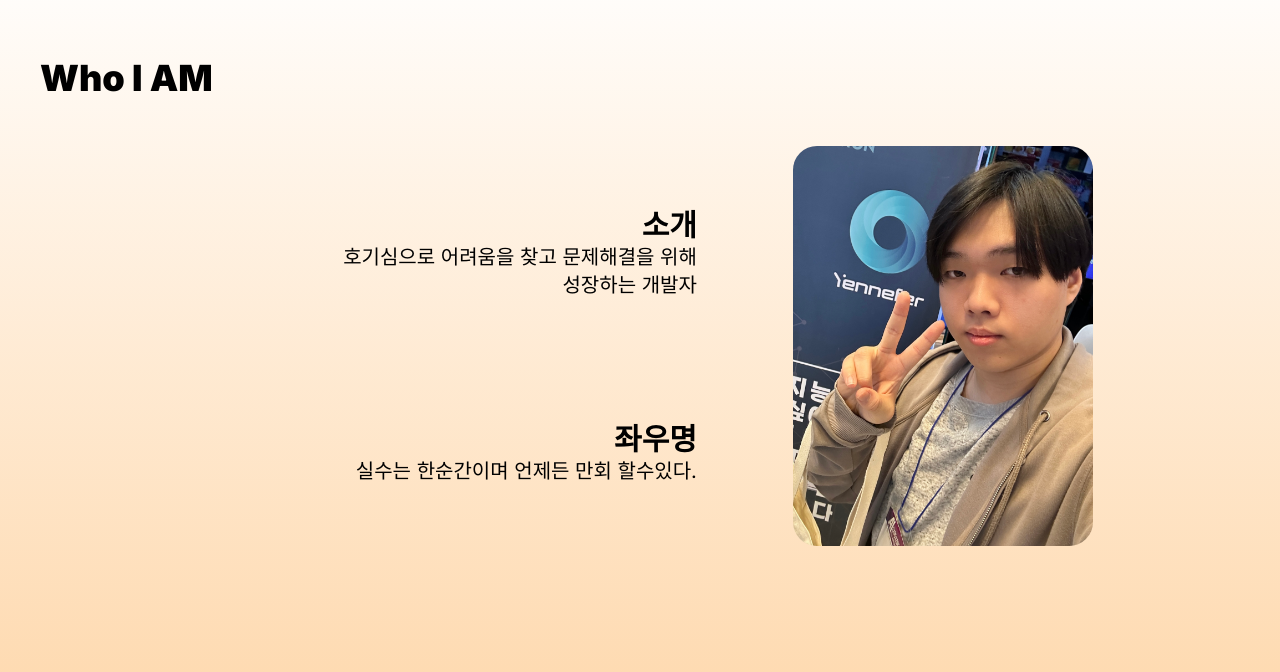
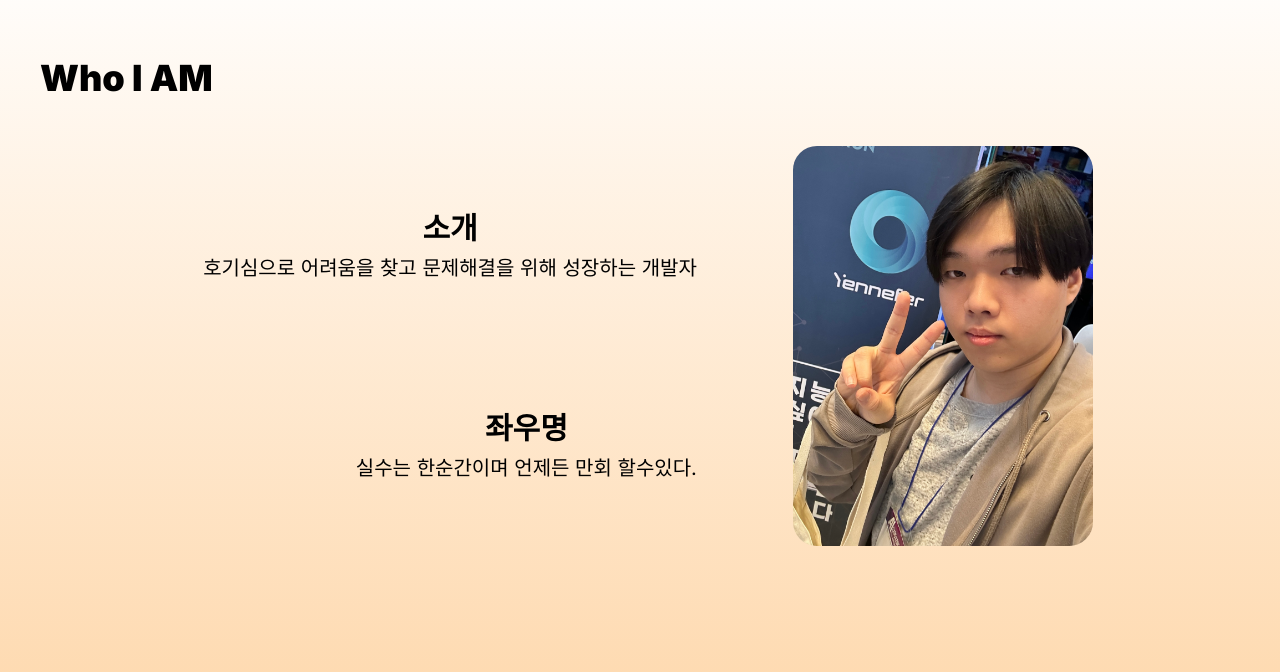
Before and after one commit to blueheart753/ReadMe-Me, a Next.js app in the folder read-me-me/: page / in a window 1280 px wide. Shown: the part 854-1526 px from the top of the page. Built offline with nearby package versions, Linux system fonts and the light colour scheme.

Commit message:
changed css

```diff
--- a/read-me-me/src/app/components/Description.tsx
+++ b/read-me-me/src/app/components/Description.tsx
@@ -1,11 +1,11 @@
 const Description = (props: any) => {
-  const { title, description } = props
+  const { title, description } = props;
   return (
-    <div className="w-9/12 p-4 flex flex-col">
-      <p className="text-3xl text-end font-semibold">{title}</p>
-      <p className="text-xl text-end">{description}</p>
+    <div className="p-4 flex flex-col gap-2">
+      <p className="text-xl sm:text-3xl text-center font-semibold">{title}</p>
+      <p className="w-full text-md sm:text-xl text-center">{description}</p>
     </div>
-  )
-}
+  );
+};
 
-export default Description
+export default Description;
```
